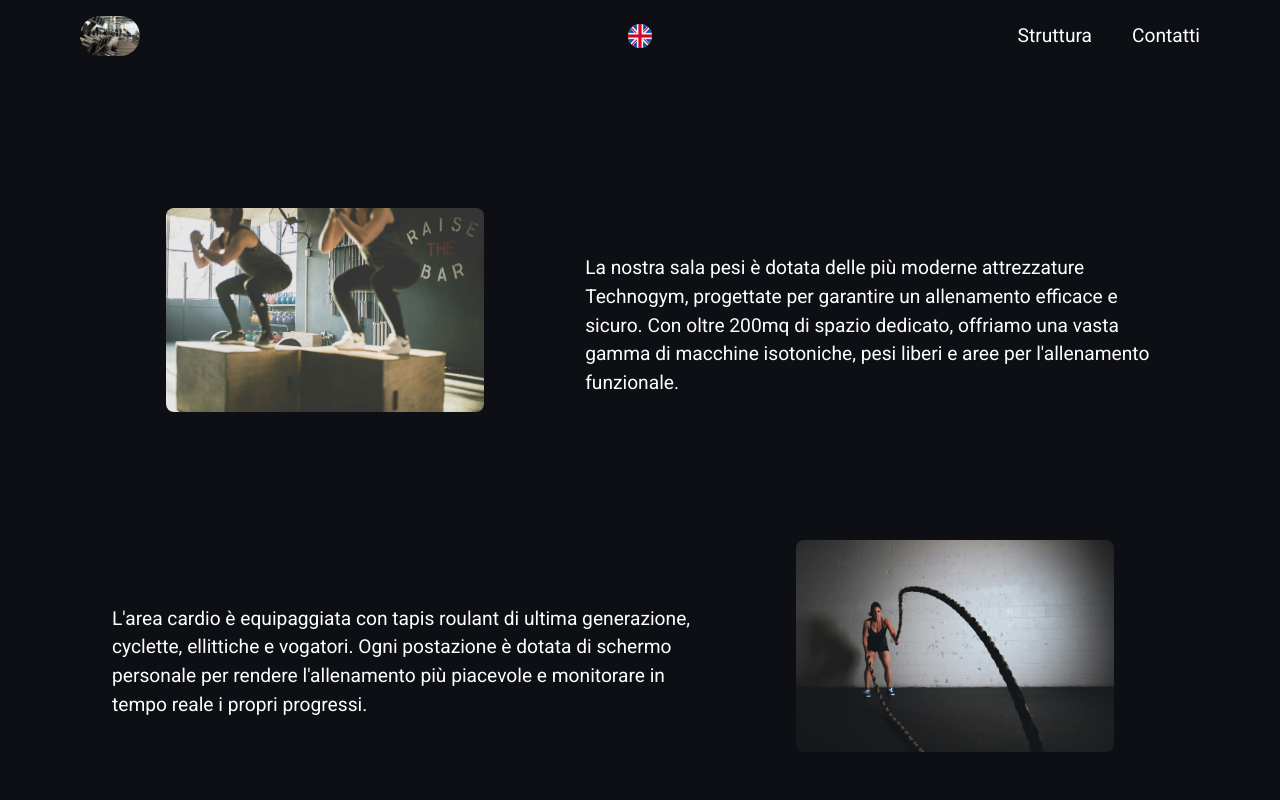
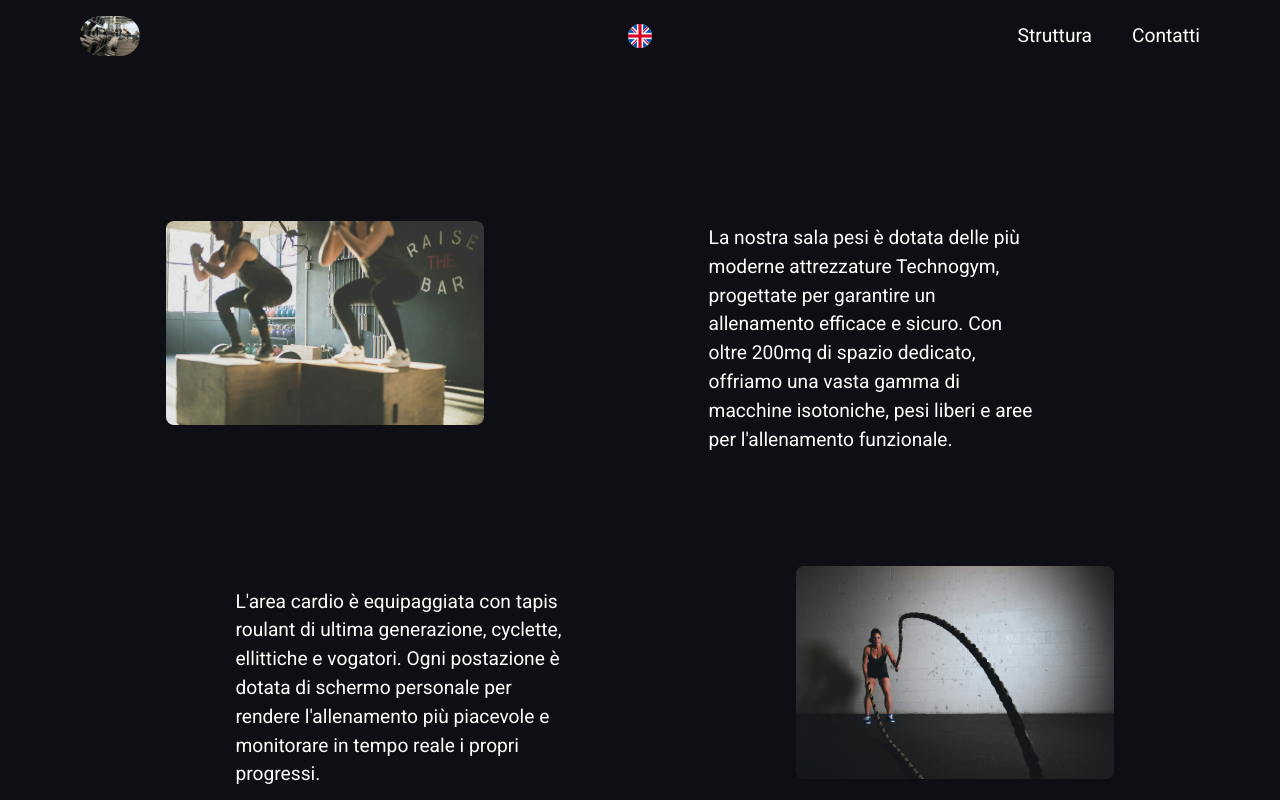
Before and after one commit to Marcofa87/alessandrobianchetti, a Next.js app: page /structure in a window 1280 px wide. Shown: the top 800 px of the page. Built offline with nearby package versions, Linux system fonts and the light colour scheme.

Commit message:
styled text width structure page

```diff
--- a/app/ui/structureLayoutPage/StructurePageLayout.tsx
+++ b/app/ui/structureLayoutPage/StructurePageLayout.tsx
@@ -26,7 +26,7 @@ export default function StructurePageLayout({
             />
           </div>
           <div className="md:w-2/3">
-            <p className="px-6 mt-8 mx-auto text-center md:text-left">
+            <p className="px-6 mt-8 mx-auto max-w-96 text-center md:text-left">
               {section.text}
             </p>
           </div>
```
